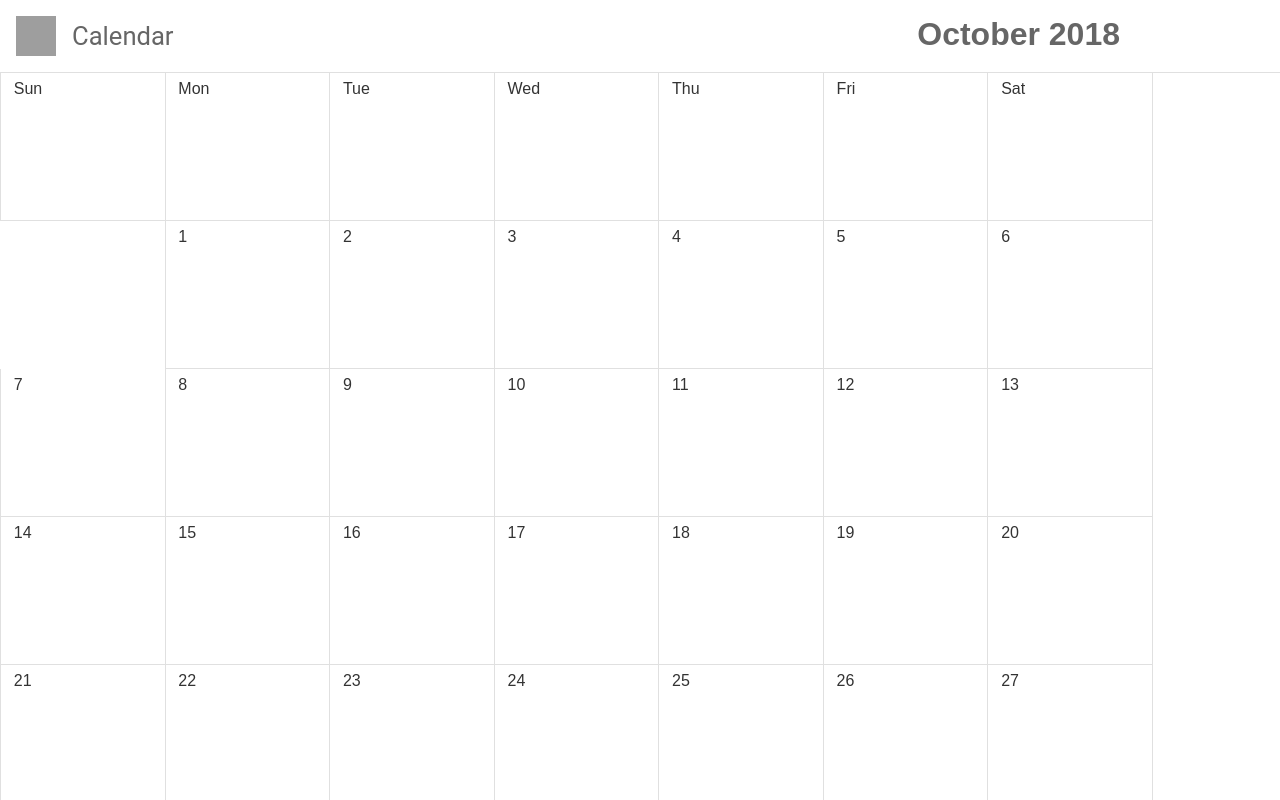
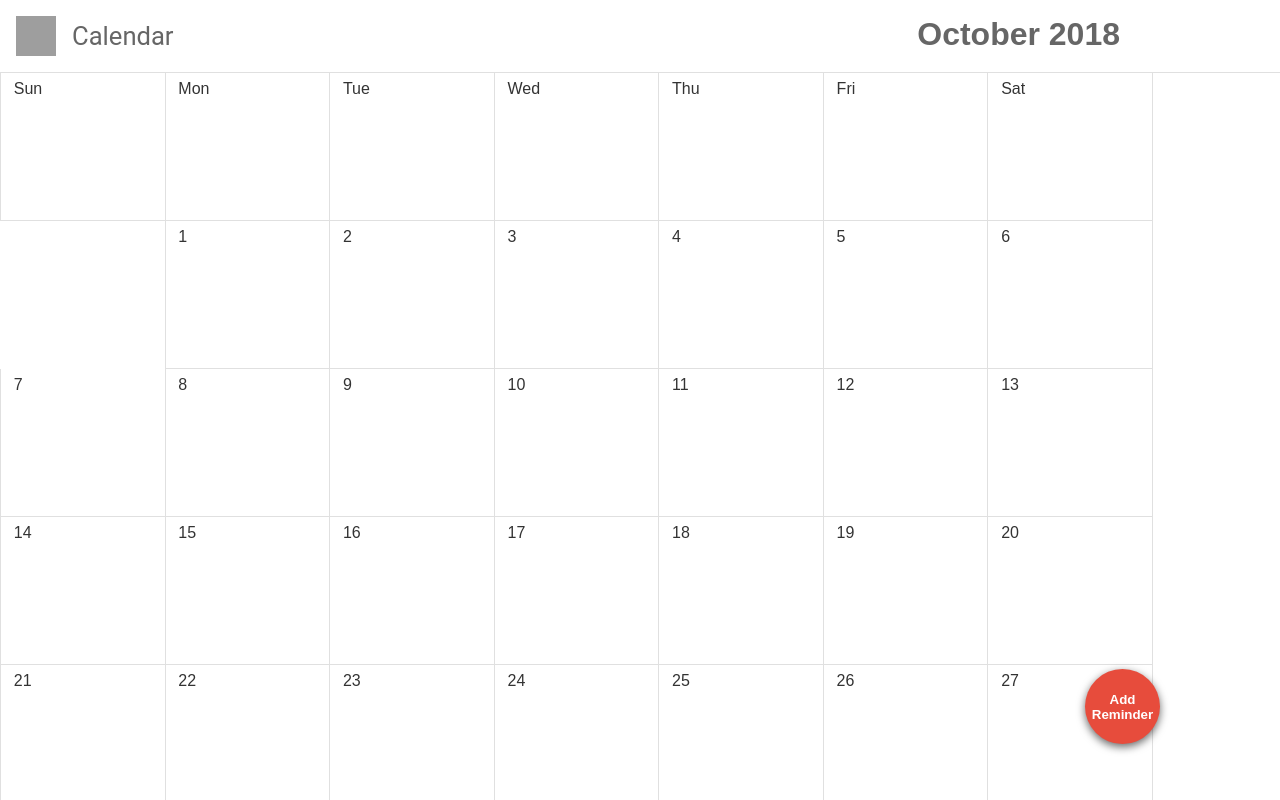
Before and after one commit to theboynextdoor/calendar-app, a React (Create React App) app: page / in a window 1280 px wide. Shown: the top 800 px of the page. Built offline with nearby package versions, Linux system fonts and the light colour scheme; grey boxes are pictures that could not be loaded.

Commit message:
Create button presentational component

```diff
--- a/src/App.js
+++ b/src/App.js
@@ -10,7 +10,7 @@ import isSameWeek from 'date-fns/is_same_week';
 import toWeeks from './helper/toWeeks';
 import Days from './components/Calendar/Days';
 import CalendarHeader from './components/Calendar/Header';
-
+import Button from './components/Button';
 // state
 import initState from './initState';
 
@@ -47,6 +47,7 @@ class App extends Component {
           <CalendarHeader />
           <Days days={this.state.days}/>
         </div>
+        <Button>Add Reminder</Button>
       </div>
     );
   }
--- /dev/null
+++ b/src/components/Button/index.js
@@ -0,0 +1,10 @@
+import React from 'react';
+import './master.css';
+
+function Button(props) {
+    return (
+        <button onClick={props.onClick} className="btn">{props.children}</button>
+    );
+}
+
+export default Button;
--- /dev/null
+++ b/src/components/Button/master.css
@@ -0,0 +1,24 @@
+.btn {
+    /*Floating button*/
+    bottom: 3.5rem;
+    position: fixed;
+    right:  7.5rem;
+
+    /*Rounding button*/
+    border-radius: 100px;
+    height: 75px;
+    width: 75px;
+
+
+    /* Generic */
+    border-width: 0;
+    box-shadow: 0 3px 8px rgba(0, 0, 0, .6);
+    color: #fff;
+    cursor: pointer;
+    font-weight: bold;
+    padding: 0.4rem;
+    transition: background-color .3s;
+
+    /* Attention button */
+    background-color: #e74c3c;
+}
```
